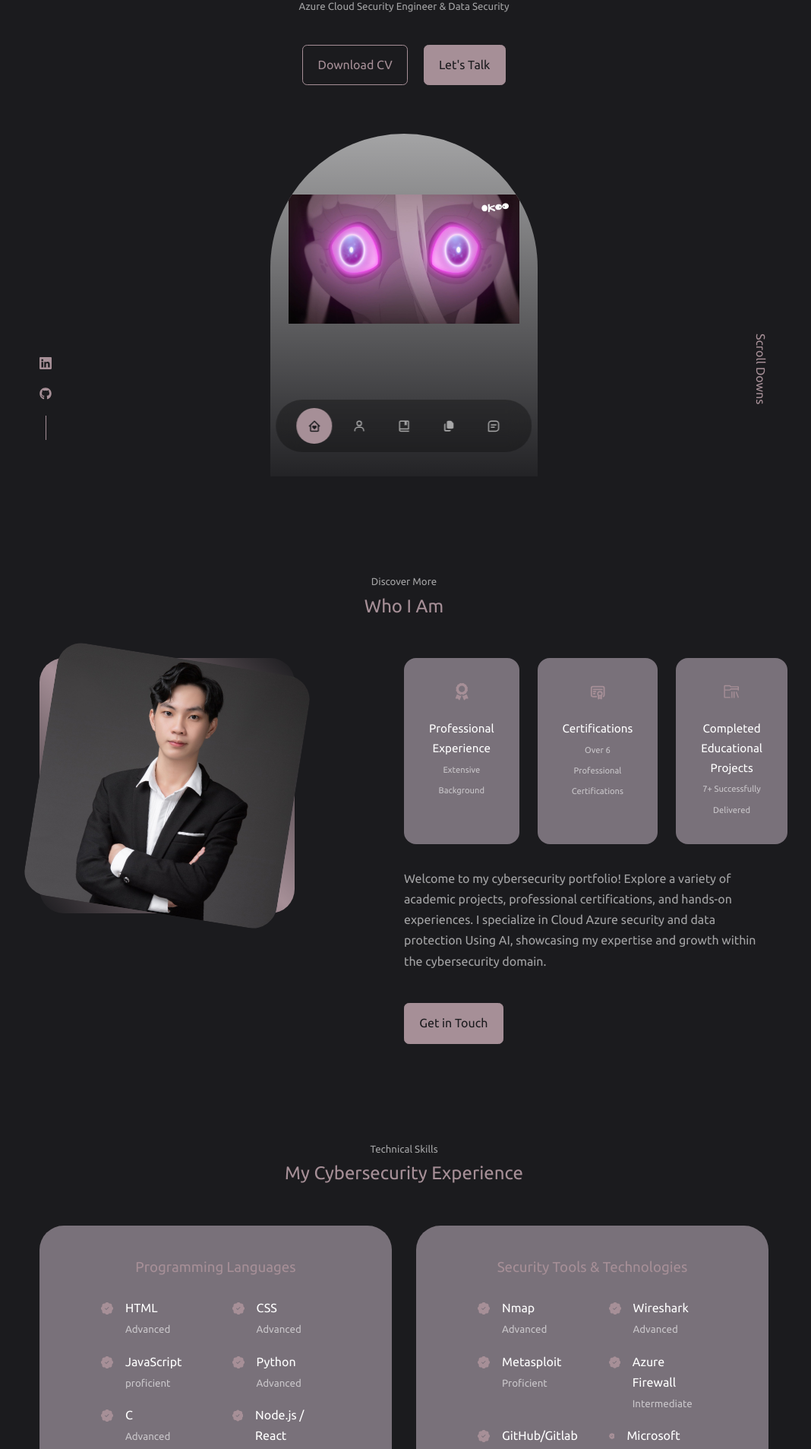
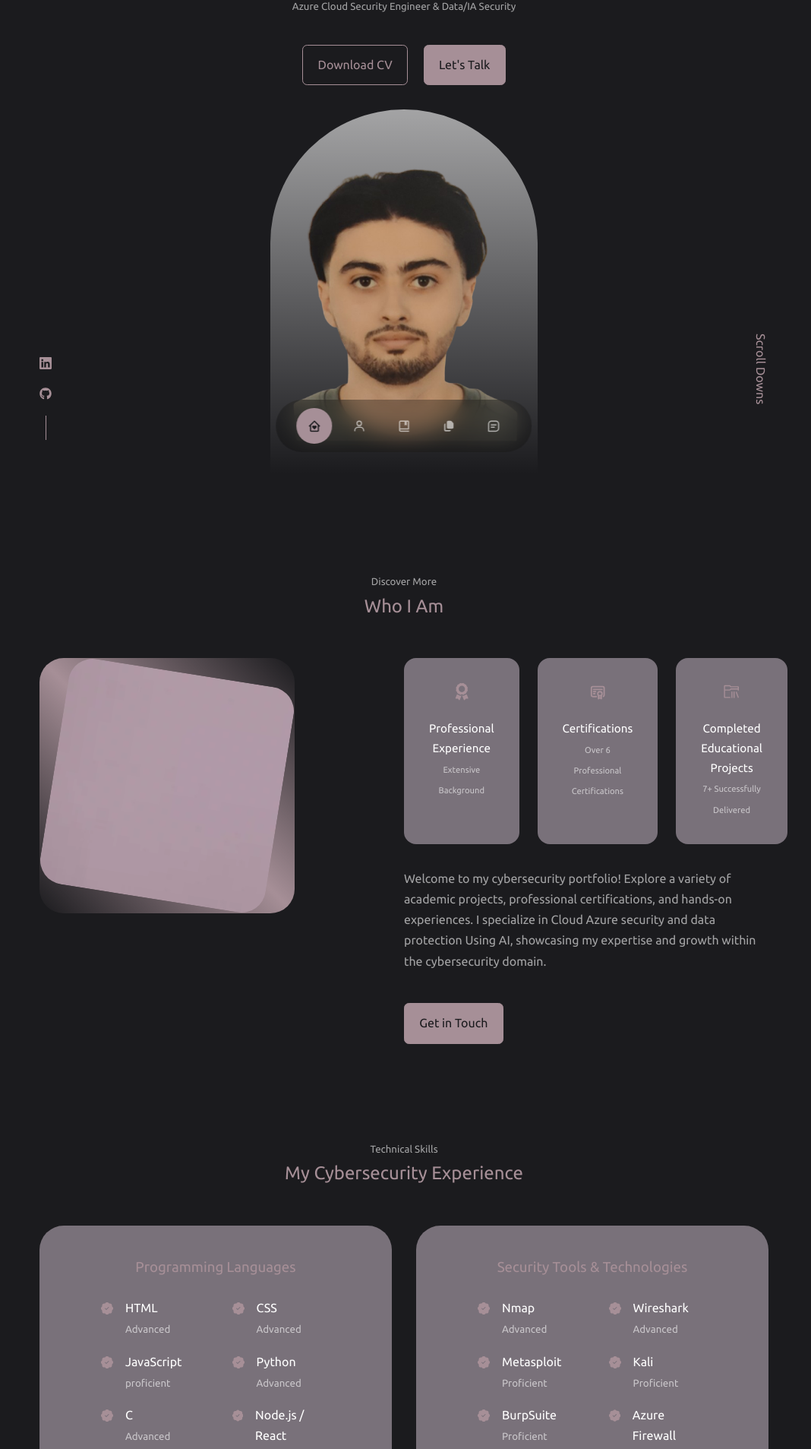
Before and after one commit to Tsufuso/Portfolio-WebSite, a React (Create React App) app: page / in a window 1280 px wide. Shown: the part 173-2080 px from the top of the page at 76% size, without its empty margins (108-1176 px from the left). Built offline with nearby package versions, Linux system fonts and the light colour scheme.

Commit message:
Correction finale et push vers GitHub

```diff
--- a/src/components/experience/Experience.jsx
+++ b/src/components/experience/Experience.jsx
@@ -100,6 +100,22 @@ const Experience = () => {
                         <article className='experience__details'>
                             <BsPatchCheckFill className='experience__details-icon' />
                             <div>
+                                <h4>Kali</h4>
+                                <small className='text-light'>Proficient</small>
+                            </div>
+                        </article>
+
+                        <article className='experience__details'>
+                            <BsPatchCheckFill className='experience__details-icon' />
+                            <div>
+                                <h4>BurpSuite</h4>
+                                <small className='text-light'>Proficient</small>
+                            </div>
+                        </article>
+
+                        <article className='experience__details'>
+                            <BsPatchCheckFill className='experience__details-icon' />
+                            <div>
                                 <h4>Azure Firewall</h4>
                                 <small className='text-light'>Intermediate</small>
                             </div>
--- a/src/components/header/Header.jsx
+++ b/src/components/header/Header.jsx
@@ -10,7 +10,7 @@ const header = () => {
             <div className="container header__container">
                 <h5> Hello I'm</h5>
                 <h1>Rayane Lalaoui Hassani</h1>
-                <h5 className="text-light">Azure Cloud Security Engineer & Data Security</h5>
+                <h5 className="text-light">Azure Cloud Security Engineer & Data/IA Security</h5>
                 <CTA />
                 <HeaderSocials />
 
--- a/src/components/header/header.css
+++ b/src/components/header/header.css
@@ -43,11 +43,12 @@ header {
     height: 30rem;
     position: absolute;
     left: calc(50% - 11rem);
-    margin-top: 4rem;
+    margin-top: 2rem; /* Diminue la marge pour remonter l'image */
     border-radius: 12rem 12rem 0 0;
     overflow: hidden;
-    padding: 5rem 1.5rem 1.5rem 1.5rem;
+    padding: 3rem 1.5rem 1.5rem 1.5rem; /* Ajuste l'espace intérieur pour mieux centrer */
 }
+
 
 /*============== scroll down ==============*/
 .scroll__down {
--- a/src/components/portfolio/Portfolio.jsx
+++ b/src/components/portfolio/Portfolio.jsx
@@ -1,18 +1,19 @@
 import React from 'react';
 import './portfolio.css';
-
+{/*
 const data5thYear = [
     {
         id: 9,
-        title: '5th Year University - Project: Advanced Cybersecurity Strategies',
-        github: 'https://github.com/example/cybersecurity-strategies',
+        title: '5th Year University - Project: Advanced Cybersecurity Strategies ',
+        github: '',
     },
     {
         id: 10,
         title: '5th Year University - Project: Enterprise Security Architecture',
-        github: 'https://github.com/example/security-architecture',
+        github: '',
     }
-];
+];*/}
+
 
 const data4thYear = [
     {
@@ -62,10 +63,11 @@ const data3rdYear = [
 
 const Portfolio = () => {
     return (
+
         <section id='portfolio'>
             <h5>My Recent Projects</h5>
             <h2>Portfolio</h2>
-
+{/*
             <h2>5th Year University</h2>
             <div className="container portfolio__container">
                 {data5thYear.map(({ id, title, github }) => (
@@ -77,7 +79,7 @@ const Portfolio = () => {
                     </article>
                 ))}
             </div><br></br>
-
+            */}
             <h2>4th Year University</h2>
             <div className="container portfolio__container">
                 {data4thYear.map(({ id, title, github, download }) => (
```
Also changed, not shown: src/assets/me-about.png, src/assets/me.png.
